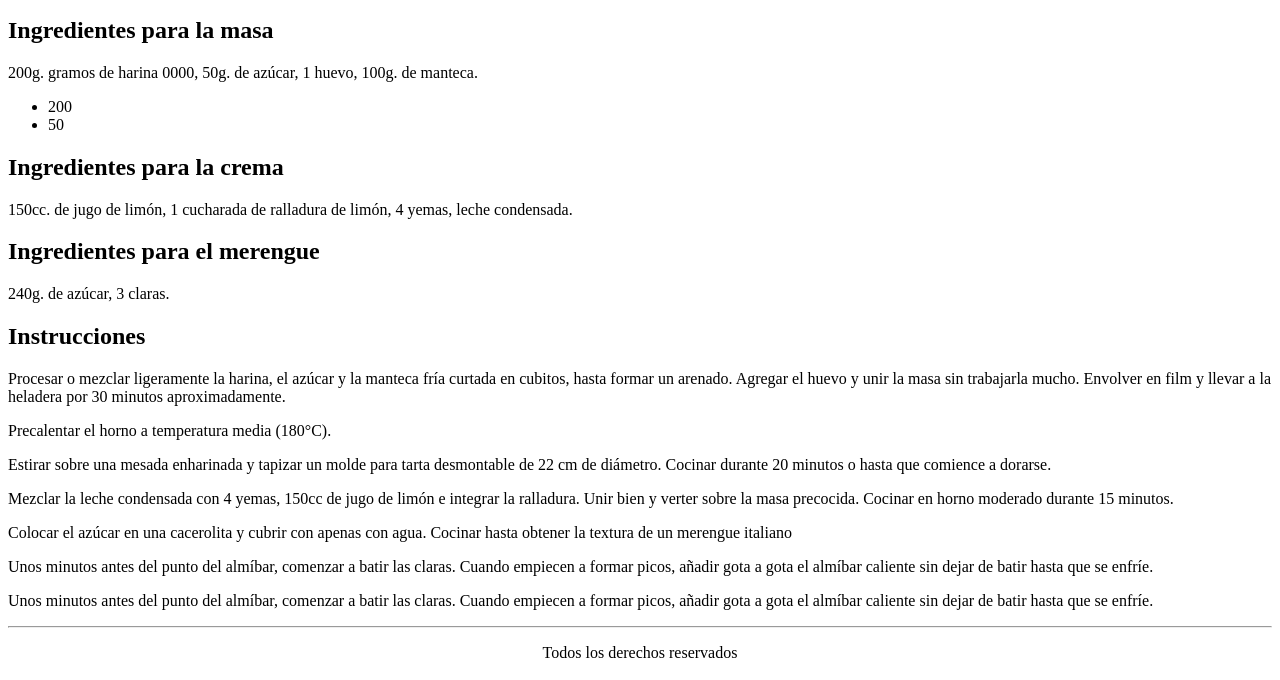
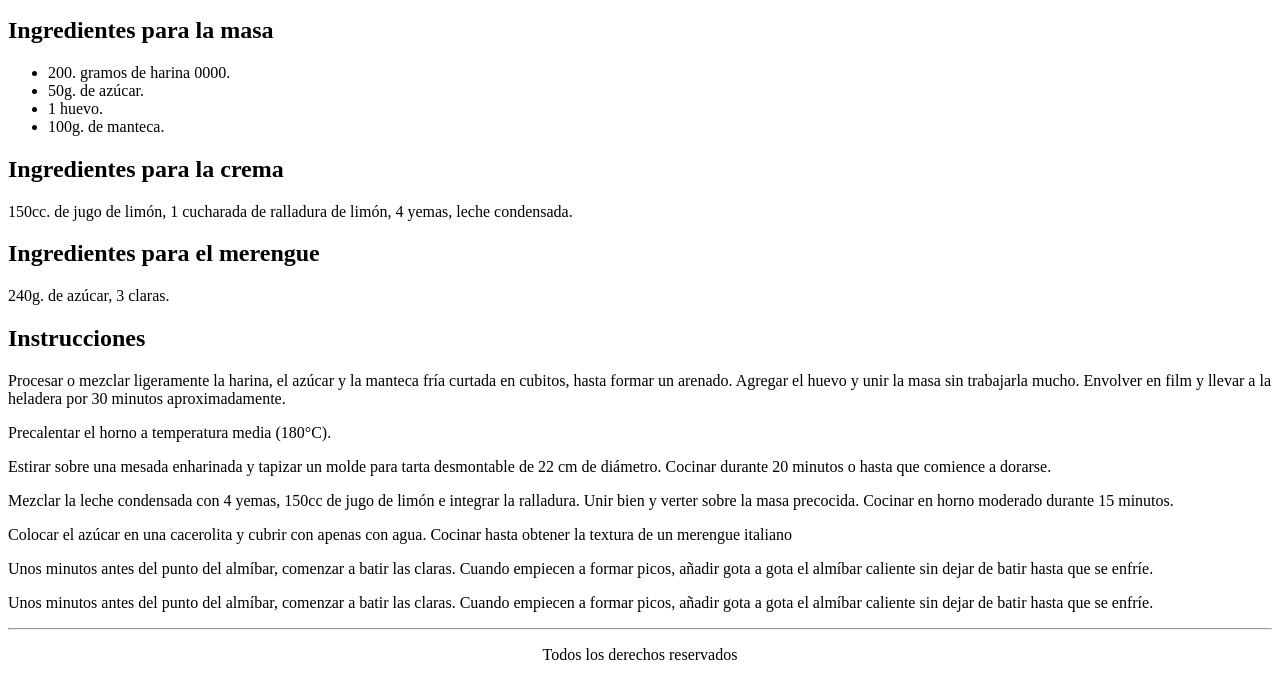
Before and after one commit to micaelacabralf/TallerDisenioWeb, a plain HTML site: page C5s/index.html in a window 1280 px wide. Shown: the part 181-861 px from the top of the page. Drawn offline with Linux system fonts and the light colour scheme.

Commit message:
Se agregó lista en ingredientes para la masa

```diff
--- a/C5s/index.html
+++ b/C5s/index.html
@@ -15,10 +15,11 @@
         <h1 align="center">El clásico Lemon Pie</h1>
         <p>Es el preferido de los que les gusta lo dulce pero no lo empalagoso. El <strong>lemon pie</strong> es una tarta, es decir, una base de masa y un relleno. Como su nombre lo indica, está hecha con jugo de limón, azúcar y huevos. Todo eso mezclado hace el famoso custard, el relleno cremoso amarillo que es tan típico del lemon pie.</p>
         <h2>Ingredientes para la masa</h2>
-        <p>200g. gramos de harina 0000, 50g. de azúcar, 1 huevo, 100g. de manteca.</p>
         <ul>
-            <li>200</li>
-            <li>50</li>
+            <li>200. gramos de harina 0000.</li>
+            <li>50g. de azúcar.</li>
+            <li>1 huevo.</li>
+            <li>100g. de manteca.</li>
         </ul>
         <h2>Ingredientes para la crema</h2>
         <p>150cc. de jugo de limón, 1 cucharada de ralladura de limón, 4 yemas, leche condensada.</p>
```
